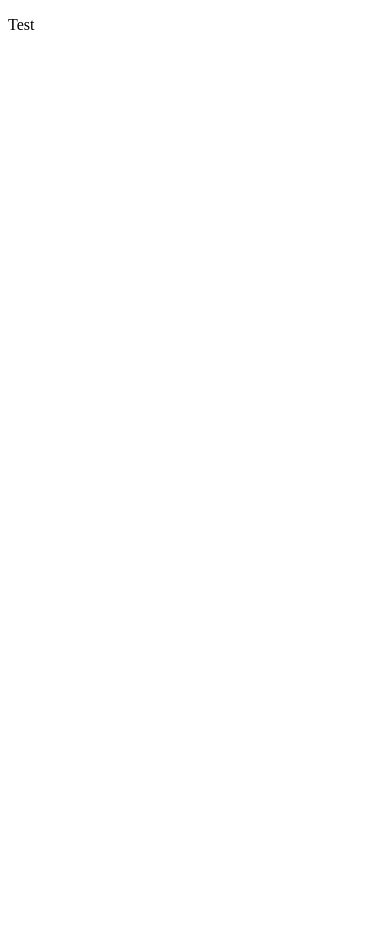
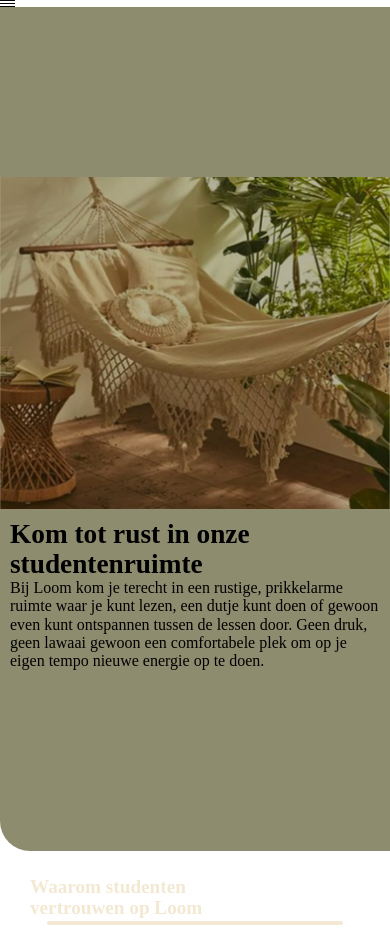
Before and after one commit to victorcoremans/labWebsite, a plain HTML site: page index.html in a window 390 px wide. Before the commit the page ends 844 px from the top, so only its background shows below. Drawn offline with Linux system fonts and the light colour scheme; a web font is replaced by a local one.

Commit message:
begin code

```diff
--- a/index.html
+++ b/index.html
@@ -1,13 +1,39 @@
 <!DOCTYPE html>
 <html lang="en">
-<head>
-    <meta charset="UTF-8">
-    <meta name="viewport" content="width=device-width, initial-scale=1.0">
+  <head>
+    <meta charset="UTF-8" />
+    <meta name="viewport" content="width=device-width, initial-scale=1.0" />
     <title>Document</title>
-    <link rel="stylesheet" href="styles.css">
-    <link rel="stylesheet" href="normalize.css">
-<link href="https://db.onlinewebfonts.com/c/1dc7840abb13fcda12aa8d1cb21fb832?family=Agrandir" rel="stylesheet" type="text/css"/></head>
-<body>
-<p>Test</p>
-</body>
+    <link rel="stylesheet" href="styles.css" />
+    <link rel="stylesheet" href="normalize.css" />
+    <link
+      href="https://db.onlinewebfonts.com/c/1dc7840abb13fcda12aa8d1cb21fb832?family=Agrandir"
+      rel="stylesheet"
+      type="text/css"
+    />
+  </head>
+  <body>
+    <div class="hamburger">
+      <span></span>
+      <span></span>
+      <span></span>
+    </div>
+
+    <div class="hero">
+                <img class="hammock" src="Assets/hammock image.jpg" alt="" />
+<div class="h1-tekst">
+      <h1>Kom tot rust in onze studentenruimte</h1>
+      <p>
+        Bij Loom kom je terecht in een rustige, prikkelarme ruimte waar je kunt
+        lezen, een dutje kunt doen of gewoon even kunt ontspannen tussen de
+        lessen door. Geen druk, geen lawaai gewoon een comfortabele plek om op
+        je eigen tempo nieuwe energie op te doen.
+      </p>
+      </div>
+    </div>
+    <div class="vertrouwen">
+     <h1>Waarom studenten <br> vertrouwen op Loom </h1>
+      <hr>
+    </div>
+  </body>
 </html>
--- a/styles.css
+++ b/styles.css
@@ -1,15 +1,98 @@
 :root {
-    --blue: #7FA8A0;
-        --red: #C97E63;
-        --green: #8E8C6F;
-        --white: #F3E8D2;
-        --brown: #B6A188;
+  --blue: #7fa8a0;
+  --red: #c97e63;
+  --green: #8e8c6f;
+  --white: #f3e8d2;
+  --brown: #b6a188;
+}
+body {
+  margin: 0px;
+}
+
+p {
+  font-family: "Agrandir";
+}
+.hamburger {
+  display: flex;
+  gap: 2px;
+  flex-direction: column;
+}
+.hamburger span {
+  display: block;
+  background-color: black;
+  height: 1px;
+  width: 15px;
+}
+.hammock {
+  width: 100%;
+  height: auto;
+}
+.h1-tekst {
+  padding: 10px;
+}
+.hero {
+  min-height: 100svh;
+  background-color: var(--green);
+  display: flex;
+  flex-direction: column;
+  justify-content: center;
+  overflow: hidden; /* voorkom dat content groter wordt dan het scherm */
+  border-bottom-left-radius: 30px;
+}
+.hero h1,
+.hero p {
+  margin: 0;
+}
+.hero h1 {
+  font-size: clamp(1.4rem, 7vw, 2.2rem);
+  line-height: 1.1;
+}
+hr {
+  border: 2.5px solid var(--white);
+  border-radius: 5px;
+  width: 75%;
+  margin-top: -40px;
+}
+.vertrouwen h1 {
+  color: var(--white);
+    font-size: clamp(0.9rem, 7vw, 1.2rem);
+  line-height: 1.1;
+  padding: 30px;
+  margin-top: -5px;
 
 }
-p {
-    font-family: "Agrandir";
+.vertrouwen {
+
+
+}
+/*
+.hammock {
+    width: 100%;
+    height: auto;
+}
+.hero {
+    background-color: var(--green);
+}
+/* @media (min-width: 600px) {
+  .hammock {
+    width: 70%;
+  }
+  h1 {
+    font-size: 20px;
+  }
+  p {
+    font-size: 10px;
+  }
 }
 
 @media (min-width: 900px) {
+  .hammock {
+    width: 50%;
+  }
+}
 
-}
+@media (min-width: 1200px) {
+  .hammock {
+    width: 25%;
+  }
+} */
```
